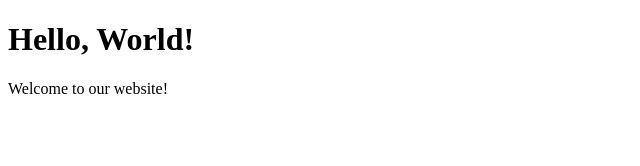
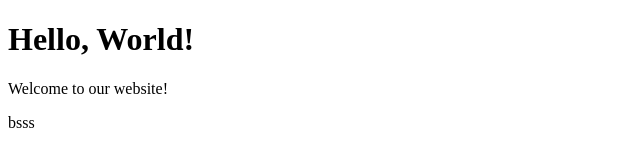
Before and after one commit to AhmadBilal94/workplace, a plain HTML site: page index.htm in a window 1280 px wide. Shown: the full height of the page, 0-640 px from the left. Drawn offline with Linux system fonts and the light colour scheme.

Commit message:
committed

```diff
--- a/index.htm
+++ b/index.htm
@@ -9,6 +9,7 @@
 
     <h1>Hello, World!</h1>
     <p>Welcome to our website!</p>
+	<p>bsss</p>
 
 </body>
 </html>
```
